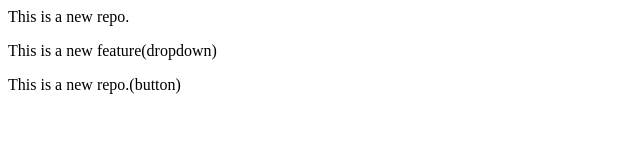
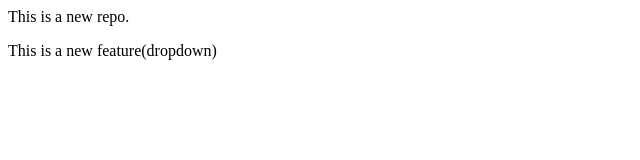
Before and after one commit to suprit039/localRepo, a plain HTML site: page index.html in a window 1280 px wide. Shown: the whole page, without its empty margins (0-640 px from the left). Drawn offline with Linux system fonts and the light colour scheme.

Commit message:
delete button

```diff
--- a/index.html
+++ b/index.html
@@ -1,5 +1,3 @@
 
 <p>This is a new repo.</p>
 <p>This is a new feature(dropdown)</p>
-
-<p>This is a new repo.(button)</p>
```
